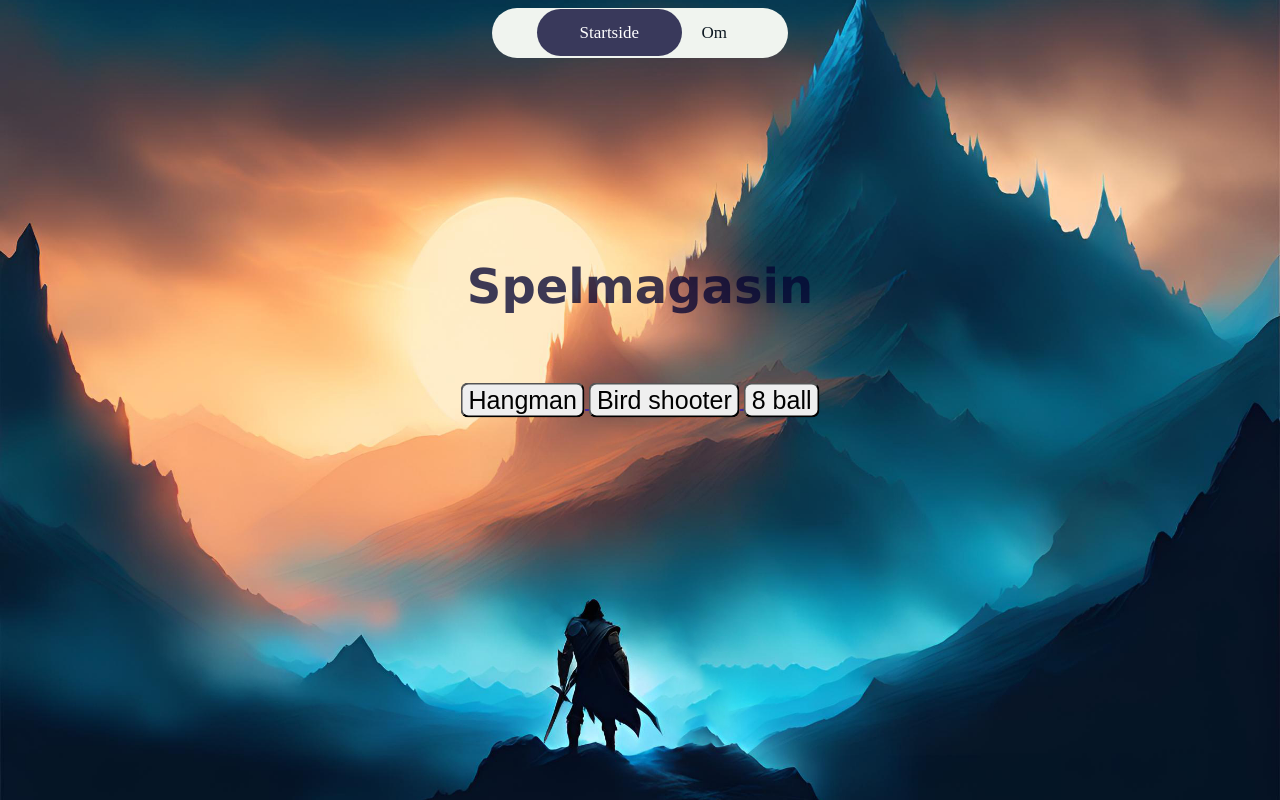
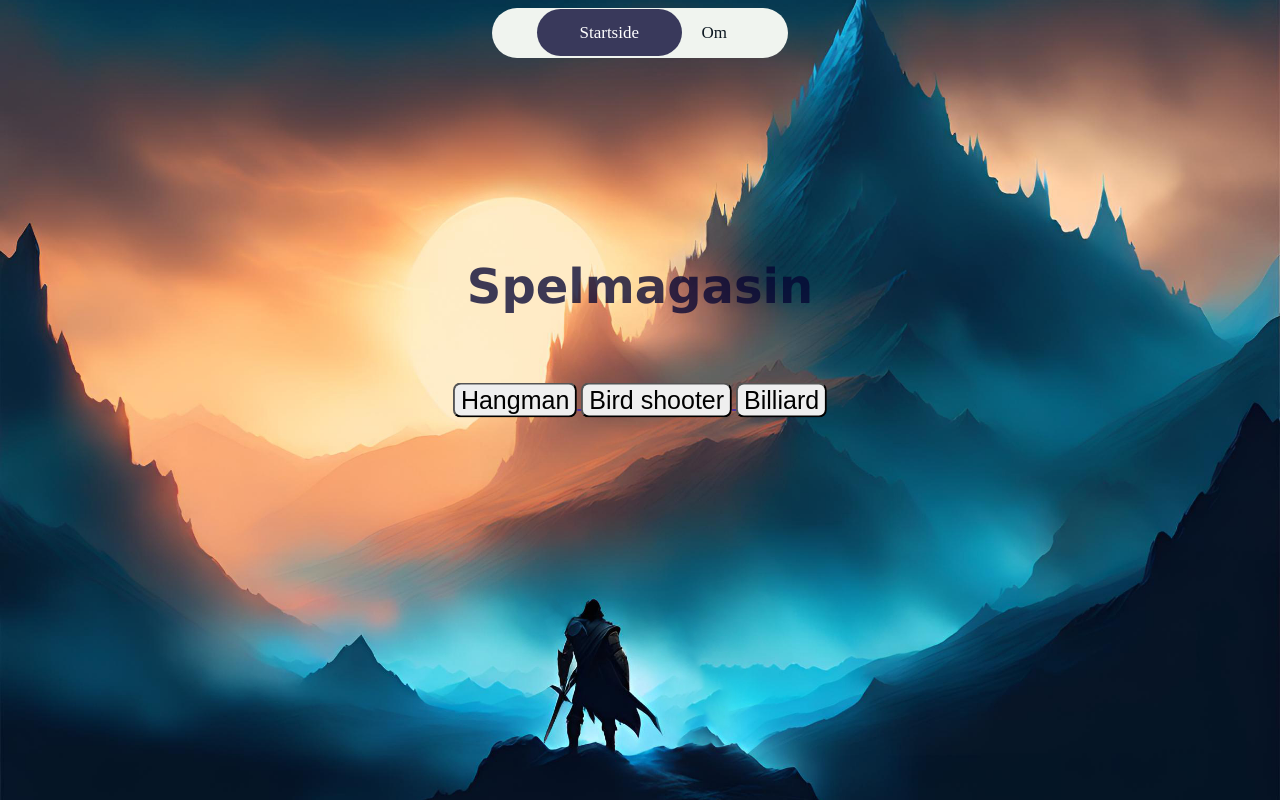
Before and after one commit to Herminefhn/Spelmagasin, a plain HTML site: page index.html in a window 1280 px wide. Drawn offline with Linux system fonts and the light colour scheme.

Commit message:
Billiard

```diff
--- a/index.html
+++ b/index.html
@@ -39,7 +39,7 @@
 
           <a href="spel2.html"> <button type="button" class="button2">Bird shooter</button> </a>
 
-          <a href="spel3.html"> <button type="button" class="button3">8 ball</button> </a>
+          <a href="spel3.html"> <button type="button" class="button3">Billiard</button> </a>
 
         </div>
     </div>
```
